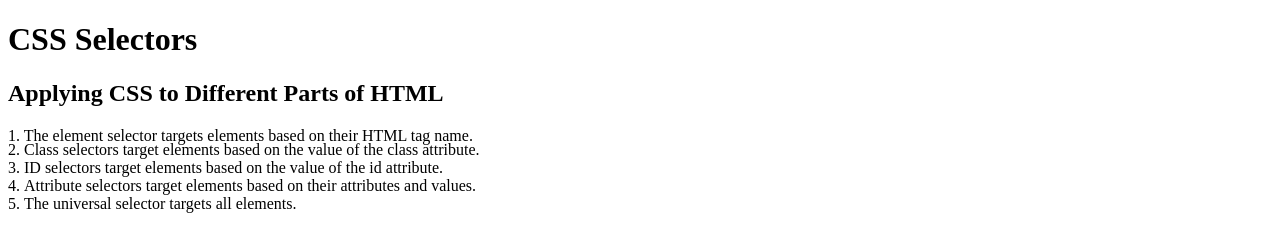
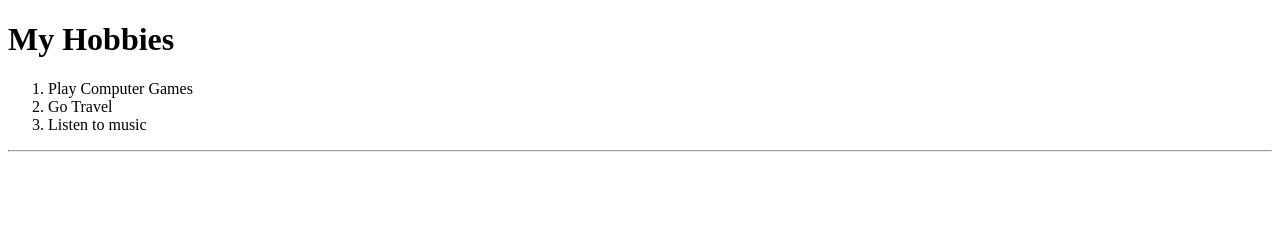
Before and after one commit to PondPiyawat1310/resume, a plain HTML site: page hobby.html in a window 1280 px wide. Drawn offline with Linux system fonts and the light colour scheme.

Commit message:
Add files via upload

```diff
--- a/hobby.html
+++ b/hobby.html
@@ -1,32 +1,18 @@
 <!DOCTYPE html>
 <html lang="en">
+  <title>Hobbies</title>
+</head>
+<body>
+  <h1>My Hobbies</h1>
+  <ol>
+    <li>Play Computer Games</li>
+    <li>Go Travel </li>
+    <li>Listen to music</li>
+  </ol>
+<hr>
 
-<head>
-  <meta charset="UTF-8">
-  <title>CSS Selectors</title>
-  <link rel="stylesheet" href="./style.css" />
-</head>
-
-<body>
-  <h1>CSS Selectors</h1>
-  <h2>Applying CSS to Different Parts of HTML</h2>
-  <!-- TODO 1: Set the CSS for all paragraph tags to "color: red" -->
-  <p class="note">1. The element selector targets elements based on their HTML tag name.</p>
-
-  <ol>
-    <!-- TODO 2: Set the CSS for all elements with a class of "note" to "font-size: 20px" -->
-    <li class="note" value="2">Class selectors target elements based on the value of the class attribute.</li>
-
-    <!-- TODO 3: Set the CSS for the element with an id of "id-selector-demo" to "color: green" -->
-    <li class="note" id="id-selector-demo" value="3">ID selectors target elements based on the value of the id
-      attribute.</li>
-
-    <!-- TODO 4: Set the CSS for the li elements that have the "value" attribute set to "4" to have "color: blue" -->
-    <li class="note" value="4">Attribute selectors target elements based on their attributes and values.</li>
-
-    <!-- TODO 5: Set all elements to have "text-align: center" -->
-    <li class="note" value="5">The universal selector targets all elements.</li>
-  </ol>
 </body>
 
+
+
 </html>
```
Also changed, not shown: index.html (+5 -6 lines).
